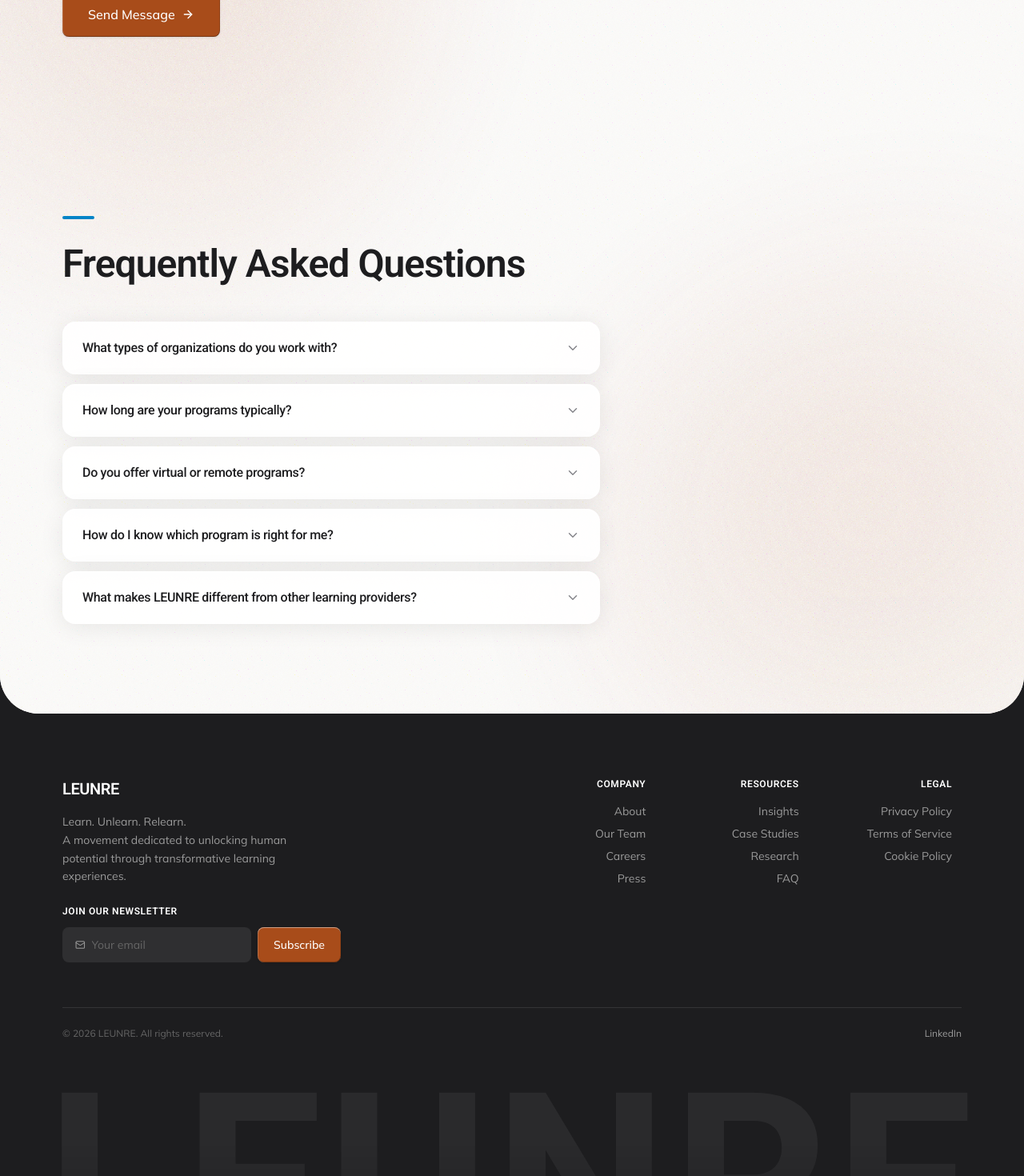
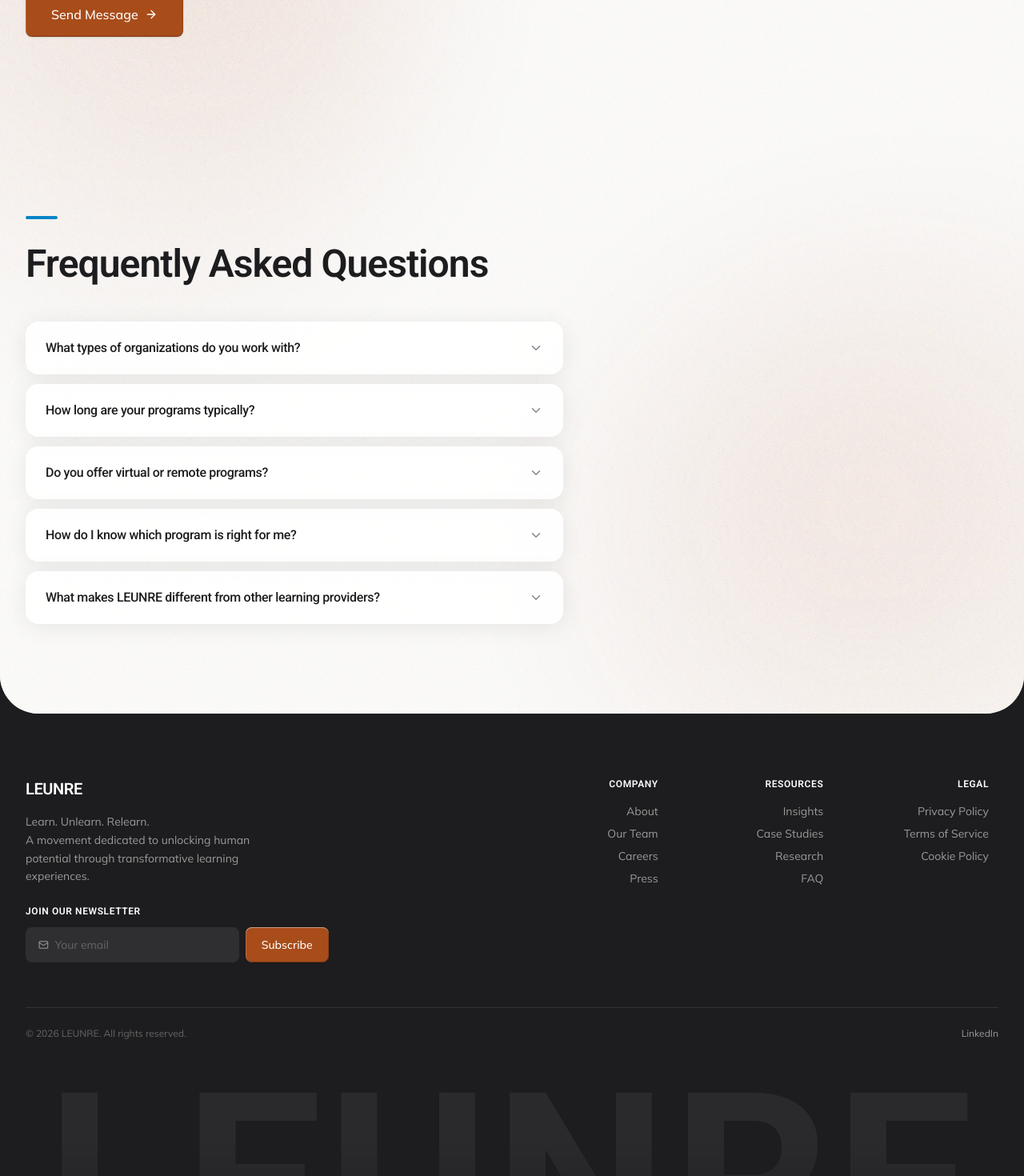
Before and after one commit to urimshuku/leunre, a React (Vite) app: page /contact in a window 1280 px wide. Shown: the part 1034-2504 px from the top of the page at 80% size. Built offline with nearby package versions, Linux system fonts and the light colour scheme; the HTML template or start-up script is replaced by a standard one.

Commit message:
Align homepage rails to wider layout

```diff
--- a/src/components/Footer.tsx
+++ b/src/components/Footer.tsx
@@ -55,7 +55,7 @@ const FooterLinkColumn = ({ title, links }: FooterLinkColumnProps) => {
 
 const Footer = () => (
   <footer className="pt-12 md:pt-16 lg:pt-20 pb-8 md:pb-10" style={{ backgroundColor: "#1d1d1f" }}>
-    <div className="container mx-auto px-4 md:px-6 lg:px-8">
+    <div className="mx-auto w-full max-w-site-rail px-4 md:px-6 lg:px-8">
       <div className="grid grid-cols-1 md:grid-cols-3 lg:grid-cols-6 gap-6 md:gap-8 lg:gap-10 mb-10 md:mb-14">
         {/* Brand */}
         <div className="col-span-1 md:col-span-3 lg:col-span-2">
--- a/src/components/HeroSection.tsx
+++ b/src/components/HeroSection.tsx
@@ -24,10 +24,14 @@ const HeroSection = () => {
   return (
     <section
       className="relative min-h-[60vh] md:min-h-[75vh] lg:min-h-[85vh] flex items-center bg-[#f9f8f6] pt-[40px] pb-[40px] overflow-hidden"
+    >
+    <div
+      className="absolute inset-0 z-0 overflow-hidden pointer-events-none"
       style={{
         backgroundImage:
           "radial-gradient(ellipse at 52% 44%, rgba(164, 76, 35, 0.17) 0%, rgba(164, 76, 35, 0.1) 26%, rgba(164, 76, 35, 0.042) 50%, rgba(249, 248, 246, 0) 74%), linear-gradient(180deg, #f9f8f6 0%, #f3f2f1 100%)",
       }}
+      aria-hidden
     >
     <div
       className="absolute inset-0 pointer-events-none z-0"
@@ -156,8 +160,9 @@ const HeroSection = () => {
       }}
       aria-hidden
     />
+    </div>
 
-    <div className="container relative z-10 mx-auto px-4 md:px-6 lg:px-8 py-16 md:py-28 lg:py-36">
+    <div className="relative z-10 mx-auto w-full max-w-site-rail px-4 md:px-6 lg:px-8 py-16 md:py-28 lg:py-36">
       <div className="max-w-3xl">
         <motion.h1
           initial="hidden"
--- a/src/components/TestimonialsSection.tsx
+++ b/src/components/TestimonialsSection.tsx
@@ -29,7 +29,7 @@ const testimonials = [
 const CARD_GAP = 24;
 const CARD_HEIGHT_MOBILE = 260;
 const CARD_HEIGHT_DESKTOP = 300;
-const DESKTOP_VIEWPORT_WIDTH = 1124;
+const DESKTOP_VIEWPORT_WIDTH = 1240;
 const DESKTOP_CARD_WIDTH = (DESKTOP_VIEWPORT_WIDTH - 2 * CARD_GAP) / 3;
 
 const SLIDE_DURATION_SEC = 1.5;
--- a/src/index.css
+++ b/src/index.css
@@ -63,7 +63,7 @@
     --teal: 18 80% 45%;
     --teal-light: 18 80% 55%;
     --surface: 37 18% 96%;
-    --site-rail-width: 1188px;
+    --site-rail-width: 1280px;
   }
 
   .dark {
--- a/tailwind.config.ts
+++ b/tailwind.config.ts
@@ -9,7 +9,7 @@ export default {
       center: true,
       padding: "2rem",
       screens: {
-        "2xl": "1188px",
+        "2xl": "1280px",
       },
     },
     extend: {
```
